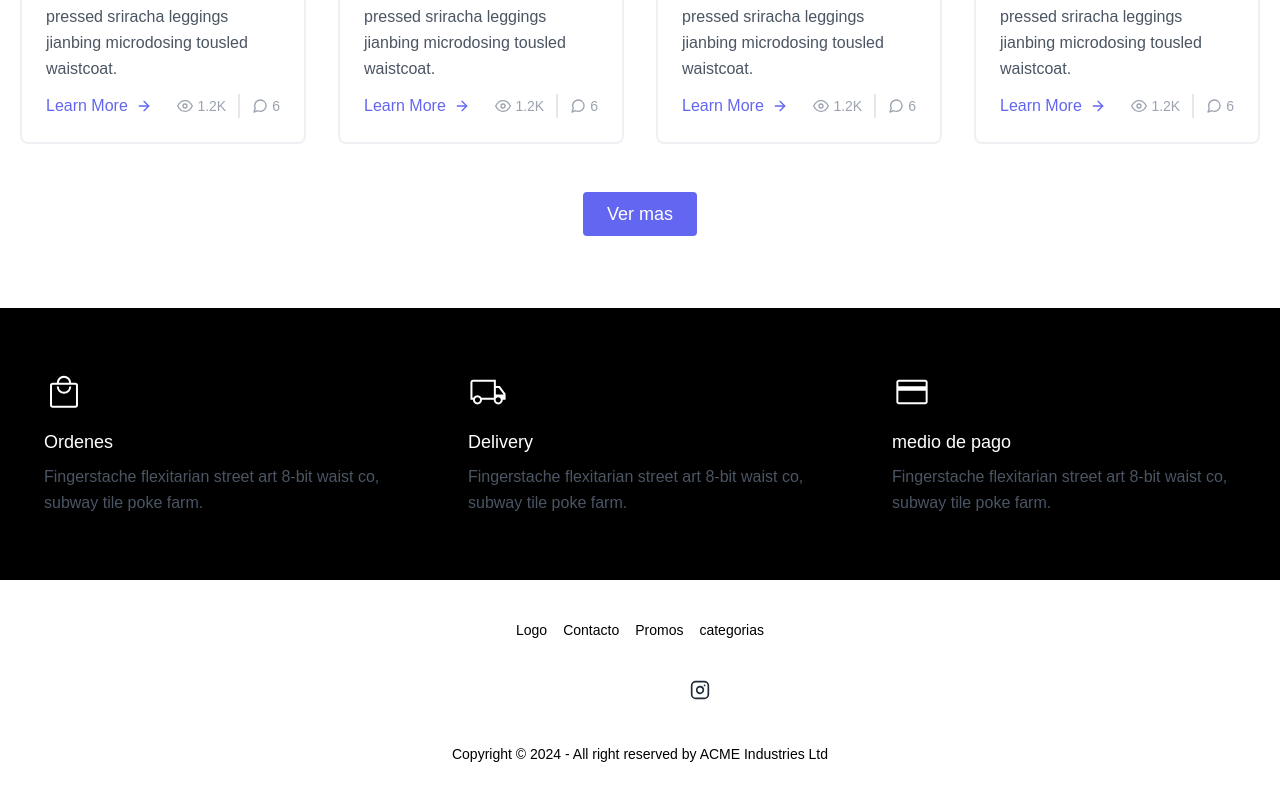
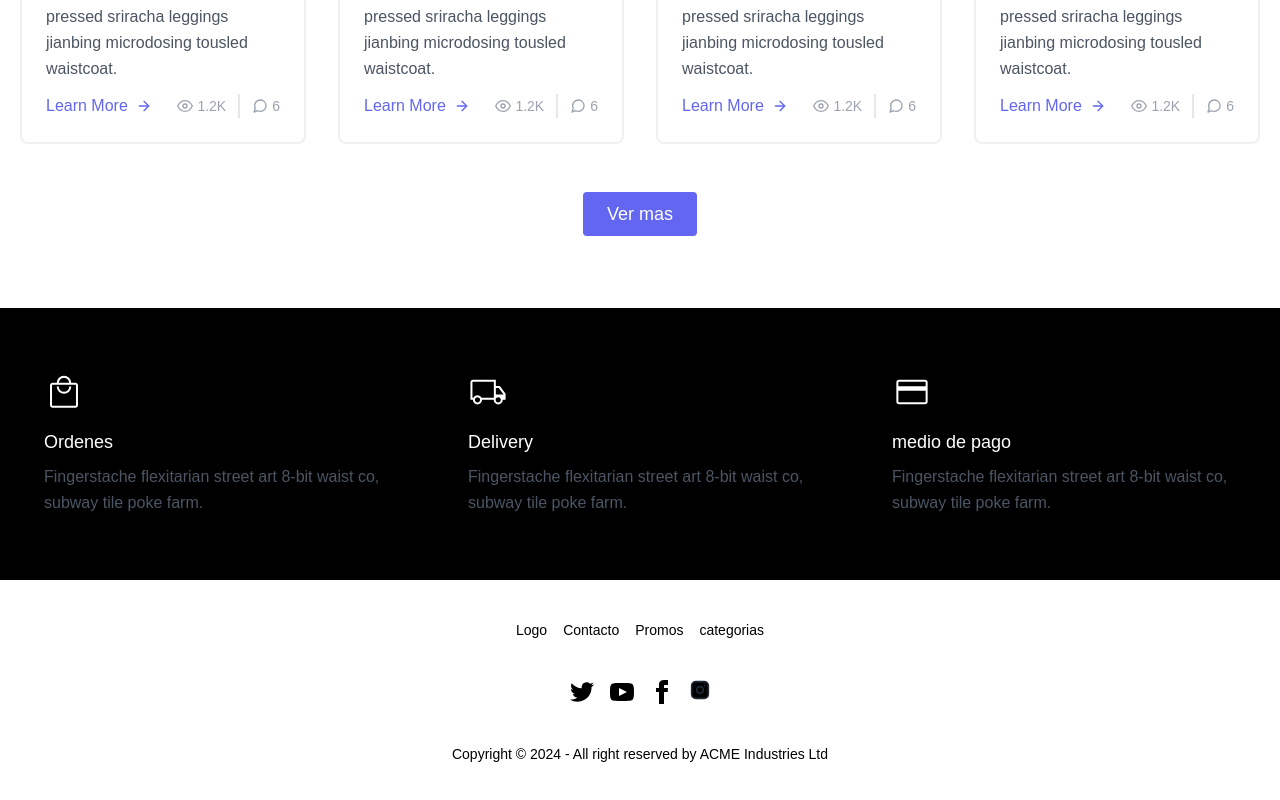
Before and after one commit to lautaro-arias/project-web-Ecommerce, a Next.js app: page / in a window 1280 px wide. Shown: the part 1356-2156 px from the top of the page. Built offline with nearby package versions, Linux system fonts and the light colour scheme.

Commit message:
footer svg /theme

```diff
--- a/app/components/footer.tsx
+++ b/app/components/footer.tsx
@@ -18,7 +18,7 @@ export default function Footer() {
                                 width="24"
                                 height="24"
                                 viewBox="0 0 24 24"
-                                className="dark:fill-black fill-white">
+                                className="dark:fill-black fill-black ">
                                 <path
                                     d="M24 4.557c-.883.392-1.832.656-2.828.775 1.017-.609 1.798-1.574 2.165-2.724-.951.564-2.005.974-3.127 1.195-.897-.957-2.178-1.555-3.594-1.555-3.179 0-5.515 2.966-4.797 6.045-4.091-.205-7.719-2.165-10.148-5.144-1.29 2.213-.669 5.108 1.523 6.574-.806-.026-1.566-.247-2.229-.616-.054 2.281 1.581 4.415 3.949 4.89-.693.188-1.452.232-2.224.084.626 1.956 2.444 3.379 4.6 3.419-2.07 1.623-4.678 2.348-7.29 2.04 2.179 1.397 4.768 2.212 7.548 2.212 9.142 0 14.307-7.721 13.995-14.646.962-.695 1.797-1.562 2.457-2.549z"></path>
                             </svg>
@@ -29,7 +29,7 @@ export default function Footer() {
                                 width="24"
                                 height="24"
                                 viewBox="0 0 24 24"
-                                className="dark:fill-black fill-white ">
+                                className="dark:fill-black  fill-black">
                                 <path
                                     d="M19.615 3.184c-3.604-.246-11.631-.245-15.23 0-3.897.266-4.356 2.62-4.385 8.816.029 6.185.484 8.549 4.385 8.816 3.6.245 11.626.246 15.23 0 3.897-.266 4.356-2.62 4.385-8.816-.029-6.185-.484-8.549-4.385-8.816zm-10.615 12.816v-8l8 3.993-8 4.007z"></path>
                             </svg>
@@ -40,7 +40,7 @@ export default function Footer() {
                                 width="24"
                                 height="24"
                                 viewBox="0 0 24 24"
-                                className="dark:fill-black fill-white ">
+                                className="dark:fill-black fill-black">
                                 <path
                                     d="M9 8h-3v4h3v12h5v-12h3.642l.358-4h-4v-1.667c0-.955.192-1.333 1.115-1.333h2.885v-5h-3.808c-3.596 0-5.192 1.583-5.192 4.615v3.385z"></path>
                             </svg>
@@ -52,7 +52,7 @@ export default function Footer() {
                                 strokeLinecap="round"
                                 strokeLinejoin="round"
                                 strokeWidth="2"
-                                className="dark:fill-black fill-white w-5 h-5" viewBox="0 0 24 24">
+                                className="dark:fill-black fill-black w-5 h-5" viewBox="0 0 24 24">
                                 <rect width="20" height="20" x="2" y="2" rx="5" ry="5"></rect>
                                 <path d="M16 11.37A4 4 0 1112.63 8 4 4 0 0116 11.37zm1.5-4.87h.01"></path>
                             </svg>
```
